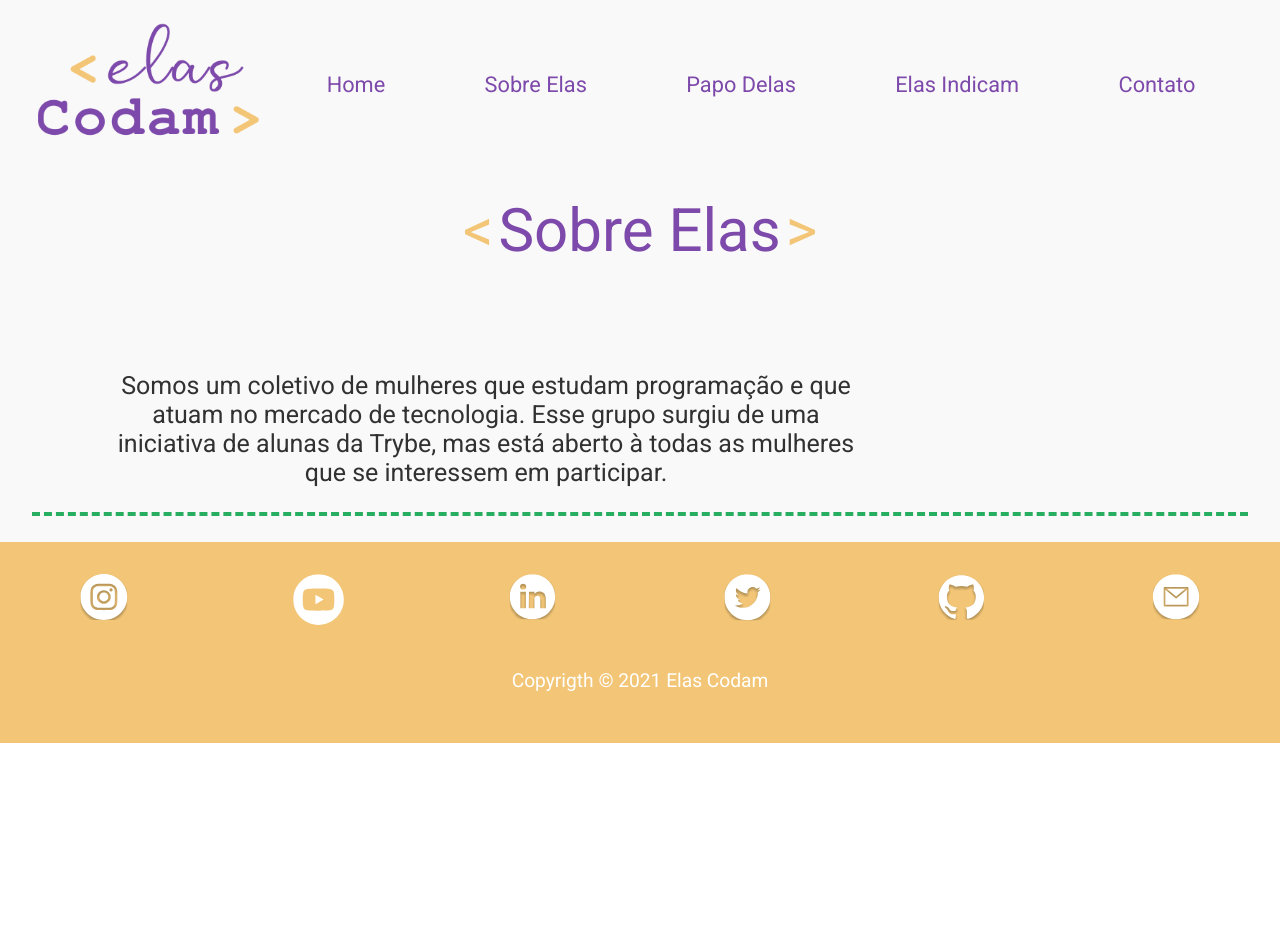
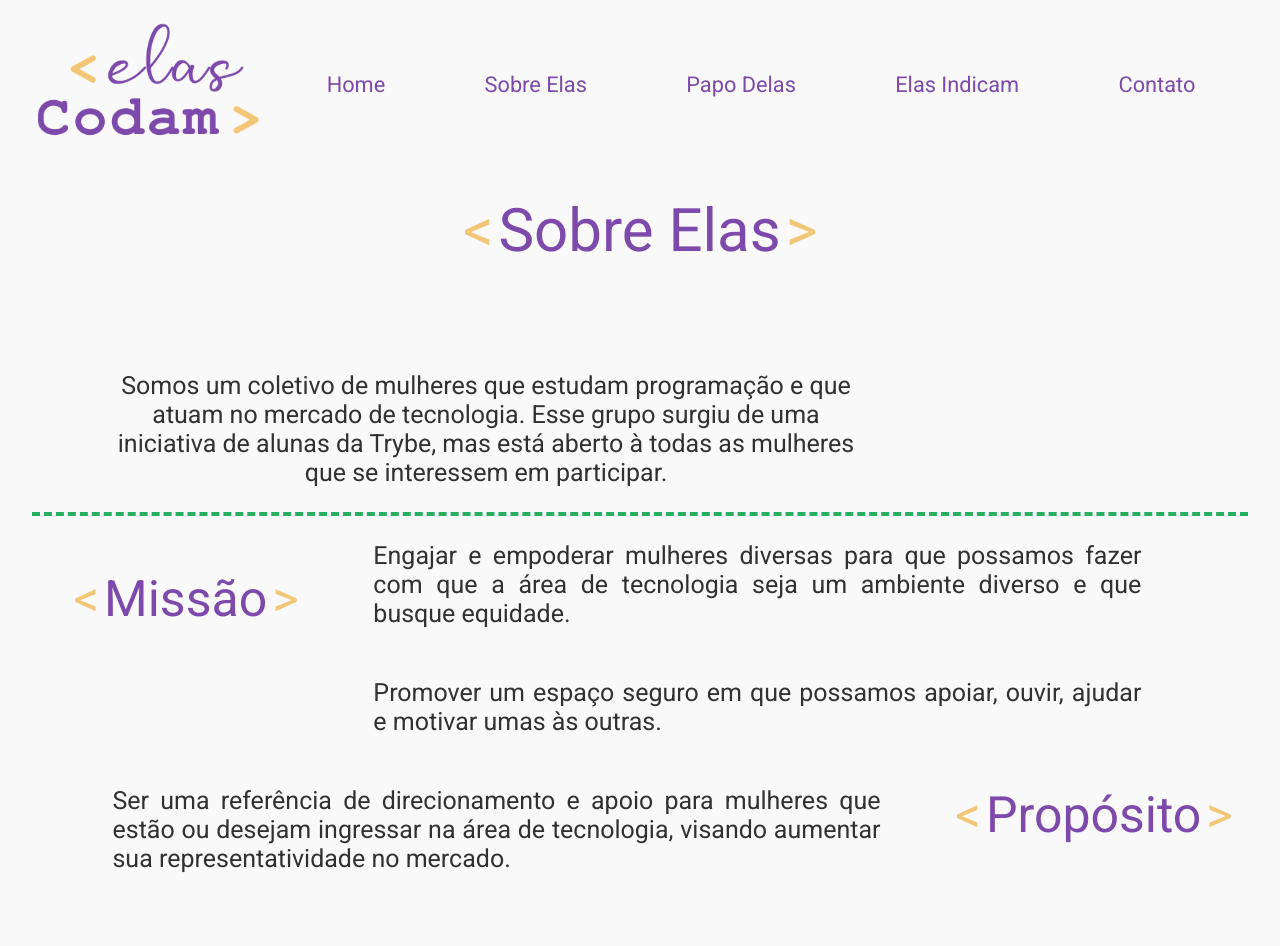
Before and after one commit to elascodam/elas-codam, a React (Create React App) app: page /sobre-elas in a window 1280 px wide. Shown: the top 946 px of the page. Before the commit the page ends 800 px from the top, so only its background shows below. Built offline with nearby package versions, Linux system fonts and the light colour scheme.

Commit message:
Adiciona Missao e Proposito

```diff
--- a/src/Constants.js
+++ b/src/Constants.js
@@ -34,3 +34,20 @@ export const SobreElasText = {
   Paragraph1:
   "Somos um coletivo de mulheres que estudam programação e que atuam no mercado de tecnologia. Esse grupo surgiu de uma iniciativa de alunas da Trybe, mas está aberto à todas as mulheres que se interessem em participar."
 }
+
+/* Sobre Elas - Missão, Propósito, Valores */
+export const MissionText = {
+  Title:
+  "Missão",
+  Paragraph1:
+  "Engajar e empoderar mulheres diversas para que possamos fazer com que a área de tecnologia seja um ambiente diverso e que busque equidade.",
+  Paragraph2:
+  "Promover um espaço seguro em que possamos apoiar, ouvir, ajudar e motivar umas às outras."
+}
+
+export const PurposeText = {
+  Title:
+  "Propósito",
+  Paragraph1:
+  "Ser uma referência de direcionamento e apoio para mulheres que estão ou desejam ingressar na área de tecnologia, visando aumentar sua representatividade no mercado."
+}
--- /dev/null
+++ b/src/componets/InstitutionalValues/InstitutionalValues.jsx
@@ -0,0 +1,42 @@
+import React from 'react';
+import { MissionText, PurposeText } from '../../Constants';
+import {
+  InstitutionalContainer,
+  MissionContainer,
+  PurposeContainer,
+  TextContainer,
+  Title,
+  Span,
+  Paragraph
+} from './styles';
+
+const InstitutionalValues = () => {
+  return (
+    <InstitutionalContainer>
+      <MissionContainer>
+        <Title fontSize="50px">
+          <Span fontSize="50px">&lt;</Span>
+            {MissionText.Title}
+          <Span fontSize="50px">&gt;</Span>
+        </Title>
+        <TextContainer>
+          <Paragraph fontSize="25px">{MissionText.Paragraph1}</Paragraph>
+          <Paragraph fontSize="25px">{MissionText.Paragraph2}</Paragraph>
+        </TextContainer>
+      </MissionContainer>
+      <PurposeContainer>
+        <Title fontSize="50px">
+          <Span fontSize="50px">&lt;</Span>
+            {PurposeText.Title}
+          <Span fontSize="50px">&gt;</Span>
+        </Title>
+        <TextContainer>
+          <Paragraph fontSize="25px">{PurposeText.Paragraph1}</Paragraph>
+          <Paragraph fontSize="25px">{PurposeText.Paragraph2}</Paragraph>
+        </TextContainer>
+      </PurposeContainer>
+    </InstitutionalContainer>
+  )
+}
+
+export default InstitutionalValues;
--- /dev/null
+++ b/src/componets/InstitutionalValues/styles.js
@@ -0,0 +1,109 @@
+import styled from "styled-components";
+
+export const TextContainer = styled.div`
+  display: flex;
+  flex-direction: column;
+  justify-content: center;
+  margin: 0 70px;
+  width: 60vw;
+
+  @media (max-width: 1100px) {
+    display: flex;
+    justify-content: center;
+  }
+
+  @media (max-width: 400px) {
+    display: flex;
+    justify-content: center;
+    margin: 0 auto;
+    width: 40vw;
+  }
+`;
+
+export const InstitutionalContainer = styled.div`
+  border-bottom: 4px dashed var(--LIME_GREEN);
+  display: flex;
+  margin: auto;
+  width: 95vw;
+  justify-content: center;
+  flex-direction: column;
+`;
+
+export const MissionContainer = styled.div`
+  display: flex;
+  margin: auto;
+  width: 95vw;
+  justify-content: center;
+  align-items: center;
+`;
+
+export const PurposeContainer = styled.div`
+  display: flex;
+  margin: auto;
+  width: 95vw;
+  justify-content: center;
+  align-items: center;
+  flex-direction: row-reverse;
+`;
+
+export const Paragraph = styled.p`
+  color: var(--DARK_GRAY);
+  font-size: ${(props) => (props.fontSize ? props.fontSize : "20px")};
+  text-align: justify;
+
+  @media (max-width: 1100px) {
+    font-size: 20px;
+  }
+
+  @media (max-width: 800px) {
+    font-size: 16px;
+    width: 40vw;
+  }
+
+  @media (max-width: 400px) {
+    font-size: 12px;
+  }
+`;
+
+export const Title = styled.span`
+color: var(--VIOLET);
+  font-size: ${(props) => (props.fontSize ? props.fontSize : "20px")};
+  text-align: center;
+
+  display: flex;
+  margin: 0px 0px 80px 0px;
+  justify-content: center;
+
+  @media (max-width: 1100px) {
+    font-size: 20px;
+  }
+
+  @media (max-width: 800px) {
+    font-size: 16px;
+    width: 40vw;
+  }
+
+  @media (max-width: 400px) {
+    font-size: 12px;
+  }
+`;
+
+export const Span = styled.span`
+color: var(--SOFT_ORANGE);
+  font-size: ${(props) => (props.fontSize ? props.fontSize : "20px")};
+  text-align: center;
+  margin: 0px 5px;
+
+  @media (max-width: 1100px) {
+    font-size: 20px;
+  }
+
+  @media (max-width: 800px) {
+    font-size: 16px;
+    width: 40vw;
+  }
+
+  @media (max-width: 400px) {
+    font-size: 12px;
+  }
+`;
--- a/src/componets/index.js
+++ b/src/componets/index.js
@@ -3,3 +3,4 @@ export { default as Header } from "./Header/Header";
 export { default as Footer } from "./Footer/Footer";
 export { default as PageTemplate } from "./PageTemplate/PageTemplate";
 export { default as IntroSobreElas } from "./IntroSobreElas/IntroSobreElas.jsx";
+export { default as InstitutionalValues } from "./InstitutionalValues/InstitutionalValues.jsx";
--- a/src/pages/AboutUs/AboutUs.jsx
+++ b/src/pages/AboutUs/AboutUs.jsx
@@ -1,5 +1,5 @@
 import React from "react";
-import { PageTemplate, IntroSobreElas } from "../../componets";
+import { PageTemplate, IntroSobreElas, InstitutionalValues } from "../../componets";
 import { Pages, SobreElasText } from "../../Constants";
 import {
   Span,
@@ -16,6 +16,7 @@ const AboutUs = () => (
       <Span fontSize="60px">&gt;</Span>
     </Title>
     <IntroSobreElas />
+    <InstitutionalValues />
     </AboutUsContainer>
   </PageTemplate>
 );
```
